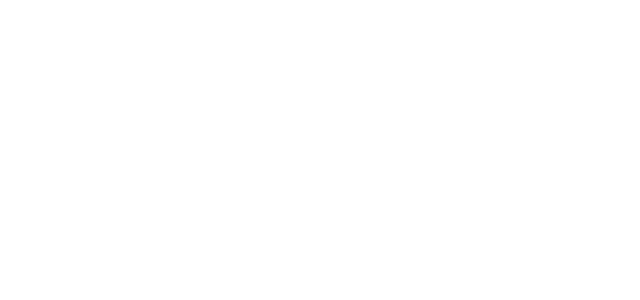
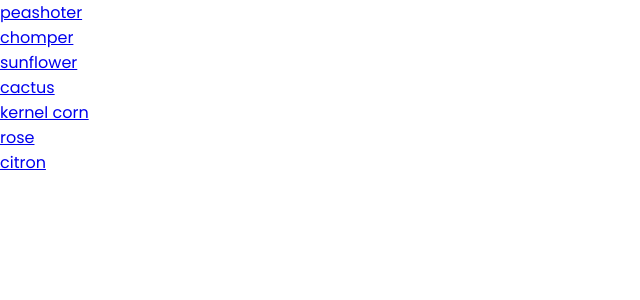
Before and after one commit to programoreno/BNF-Page, an Angular app in the folder BNF-PAGE/: page /plantas in a window 1280 px wide. Before the commit this address led to /. Shown: the top 300 px of the page, without its empty margins (0-640 px from the left). Built offline with nearby package versions, Linux system fonts and the light colour scheme; a web font is replaced by a local one.

Commit message:
arreglado lsa pagina

```diff
--- a/BNF-PAGE/src/app/app.routes.ts
+++ b/BNF-PAGE/src/app/app.routes.ts
@@ -1,9 +1,11 @@
 import { Routes } from '@angular/router';
 import { PlantasComponent } from './pages/plantas/plantas.component';
 import { HomeComponent } from './pages/home/home.component';
+import { AlbunPlantasComponent } from './pages/albun-plantas/albun-plantas.component';
 
 export const routes: Routes = [
     {path : 'home', component:HomeComponent},
     {path : '', redirectTo:'home',pathMatch:'full'},
-    {path : 'plantas/:planta', component:PlantasComponent},
+    {path : 'plantas', component:PlantasComponent},
+    {path : 'plantas/:planta', component:AlbunPlantasComponent},
 ];
--- a/BNF-PAGE/src/app/component/presentacion/presentacion.component.html
+++ b/BNF-PAGE/src/app/component/presentacion/presentacion.component.html
@@ -2,7 +2,7 @@
     @for(planta of plantas; track plantas){
             @if(planta.nombre == nom){
                 <div id="home-content">
-                    <p><a routerLink="/home">#Plants</a></p>
+                    <p><a routerLink="/plantas">#Plants</a></p>
                     <h1>{{planta.nombre}}</h1>
                     <p id="explain">{{planta.descrip}}</p>
                 </div>
--- /dev/null
+++ b/BNF-PAGE/src/app/pages/albun-plantas/albun-plantas.component.css
@@ -0,0 +1,3 @@
+section{
+    background: linear-gradient(245.59deg, #4d9559 0% , #38703d 28.53%, #133917 75.52%);
+}
--- /dev/null
+++ b/BNF-PAGE/src/app/pages/albun-plantas/albun-plantas.component.html
@@ -0,0 +1,4 @@
+<section>
+    <app-presentacion [nom]="nom"></app-presentacion>
+    <app-tabs [nom]="nom"></app-tabs>
+</section>
--- /dev/null
+++ b/BNF-PAGE/src/app/pages/albun-plantas/albun-plantas.component.ts
@@ -0,0 +1,23 @@
+import { Component, OnInit } from '@angular/core';
+import { PresentacionComponent } from '../../component/presentacion/presentacion.component';
+import { TabsComponent } from '../../component/tabs/tabs.component';
+import { ActivatedRoute } from '@angular/router';
+
+@Component({
+  selector: 'app-albun-plantas',
+  standalone: true,
+  imports: [PresentacionComponent, TabsComponent],
+  templateUrl: './albun-plantas.component.html',
+  styleUrl: './albun-plantas.component.css'
+})
+export class AlbunPlantasComponent implements OnInit{
+
+  constructor(private route:ActivatedRoute){}
+
+  nom:string;
+
+  ngOnInit(): void {
+    this.nom = this.route.snapshot.params['planta'];
+  }
+
+}
--- a/BNF-PAGE/src/app/pages/home/home.component.html
+++ b/BNF-PAGE/src/app/pages/home/home.component.html
@@ -1,7 +1 @@
-<a routerLink="/plantas/peashoter">peashoter</a><br>
-<a routerLink="/plantas/chomper">chomper</a><br>
-<a routerLink="/plantas/sunflower">sunflower</a><br>
-<a routerLink="/plantas/cactus">cactus</a><br>
-<a routerLink="/plantas/kernel corn">kernel corn</a><br>
-<a routerLink="/plantas/rose">rose</a><br>
-<a routerLink="/plantas/citron">citron</a><br>
+<a routerLink="/plantas">plantas</a><br>
--- a/BNF-PAGE/src/app/pages/plantas/plantas.component.html
+++ b/BNF-PAGE/src/app/pages/plantas/plantas.component.html
@@ -1,4 +1,7 @@
-<section>
-    <app-presentacion [nom]="nom"></app-presentacion>
-    <app-tabs [nom]="nom"></app-tabs>
-</section>
+<a routerLink="peashoter">peashoter</a><br>
+<a routerLink="chomper">chomper</a><br>
+<a routerLink="sunflower">sunflower</a><br>
+<a routerLink="cactus">cactus</a><br>
+<a routerLink="kernel corn">kernel corn</a><br>
+<a routerLink="rose">rose</a><br>
+<a routerLink="citron">citron</a><br>
--- a/BNF-PAGE/src/app/pages/plantas/plantas.component.ts
+++ b/BNF-PAGE/src/app/pages/plantas/plantas.component.ts
@@ -1,23 +1,13 @@
-import { Component, OnInit, Output } from '@angular/core';
-import { PresentacionComponent } from "../../component/presentacion/presentacion.component";
-import { TabsComponent } from "../../component/tabs/tabs.component";
-import { ActivatedRoute, Router } from '@angular/router';
+import { Component } from '@angular/core';
+import { RouterLink } from '@angular/router';
 
 @Component({
   selector: 'app-plantas',
   standalone: true,
-  imports: [PresentacionComponent, TabsComponent],
+  imports: [RouterLink],
   templateUrl: './plantas.component.html',
   styleUrl: './plantas.component.css'
 })
-export class PlantasComponent implements OnInit{
-
-  constructor(private route:ActivatedRoute, private router:Router){}
-
-  nom:string;
-
-  ngOnInit(): void {
-    this.nom = this.route.snapshot.params['planta'];
-  }
+export class PlantasComponent{
 
 }
```
Also changed, not shown: 1 other file (tests, documents, lock files or other folders).
